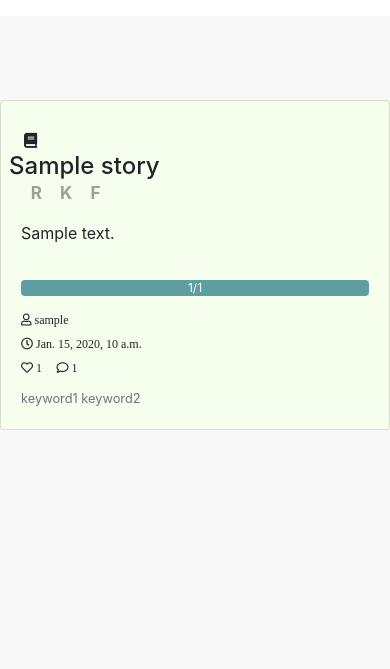
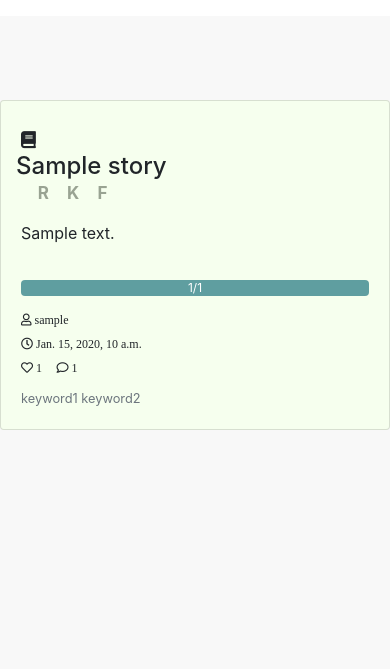
Before and after one commit to KaLuLas/ProjectPuzzoryAlter, a Django app: page /story/1 in a window 390 px wide. Shown: the top 669 px of the page. Run offline with Django 3.2, Linux system fonts and the light colour scheme; tables that the repository leaves empty hold one stand-in row (values such as "Sample post"); some libraries are stand-ins or nearby versions.

Commit message:
update the layout in story.html

```diff
--- a/templates/story.html
+++ b/templates/story.html
@@ -143,18 +143,18 @@
         <div class="row justify-content-center" style="padding-top:70px">
             <div class="card" style="background-color:rgb(246, 255, 238); padding:20px; width:800px; margin-top:30px">
 
-                <div class="row" style="padding-left: 3px; padding-right: 10px; padding-top:7px">
-                    <div class="col-md-auto align-self-center">
+                <div class="row" style="padding-left: 10px; padding-right: 10px; padding-top:7px">
+                    <div class="col-md-auto align-self-center" style="padding-left: 5px">
                         {% if story.finished == True %}
-                        <i class="fa fa-book" style="font-size: 15px" aria-hidden="true" title="finished"></i>
+                        <i class="fa fa-book" style="font-size: 17px" aria-hidden="true" title="finished"></i>
                         <!-- if the story cannot be modified -->
                         {% elif story.modified == False %}
-                        <i class="fa fa-lock" style="font-size: 15px" aria-hidden="true" title="cannot be modified"></i>
+                        <i class="fa fa-lock" style="font-size: 17px" aria-hidden="true" title="cannot be modified"></i>
                         <!-- if the story is being edited -->
                         {% elif story.lock == True %}
-                        <i class="fa fa-pen-alt" style="font-size: 15px" aria-hidden="true" title="being edited"></i>
+                        <i class="fa fa-pen-alt" style="font-size: 17px" aria-hidden="true" title="being edited"></i>
                         {% else %}
-                        <i class="fa fa-unlock-alt" style="font-size: 15px" aria-hidden="true"
+                        <i class="fa fa-unlock-alt" style="font-size: 17px" aria-hidden="true"
                             title="you can write now"></i>
                         {% endif %}
                     </div>
```
Also changed, not shown: templates/storytemplate.html (+6 -6 lines).
